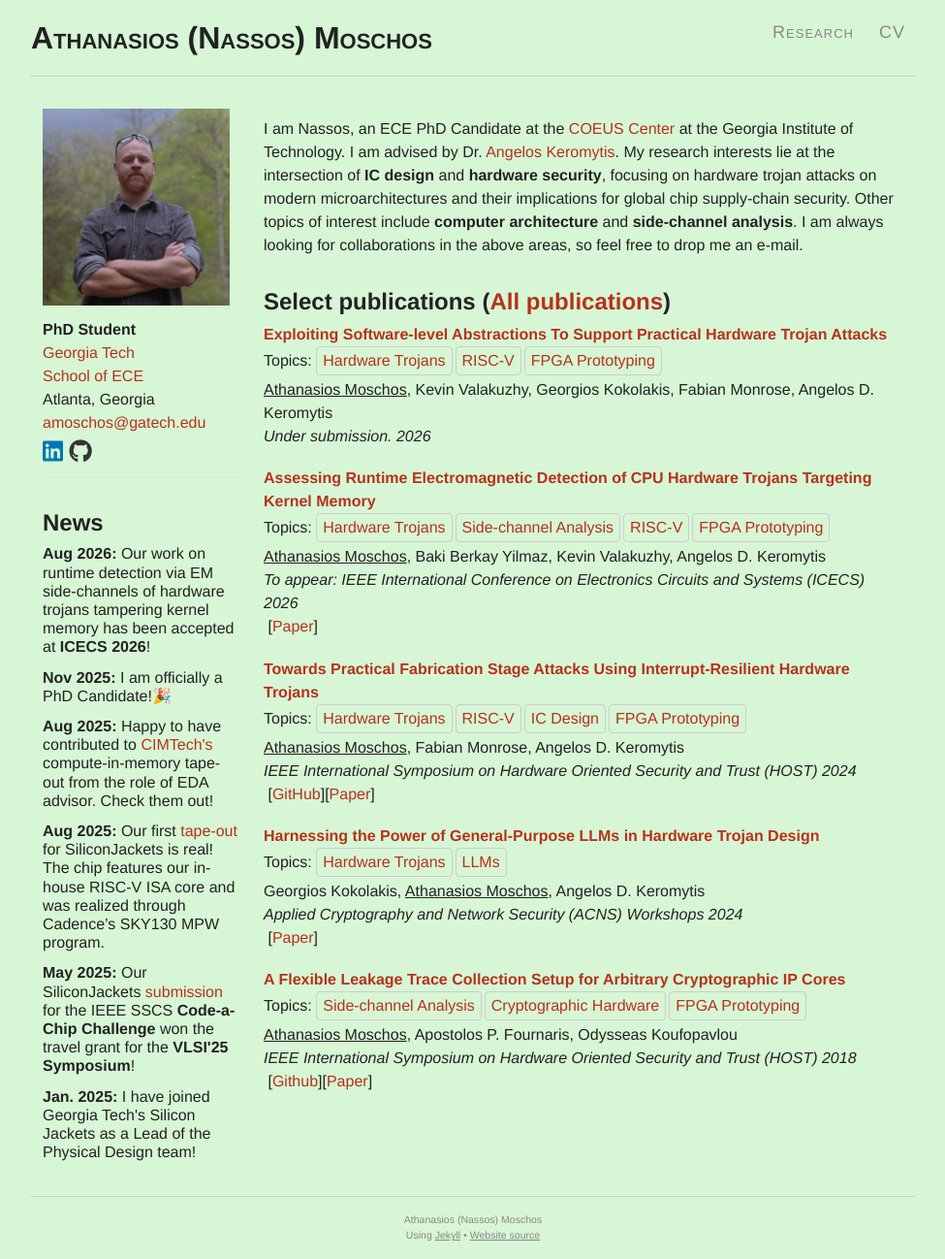
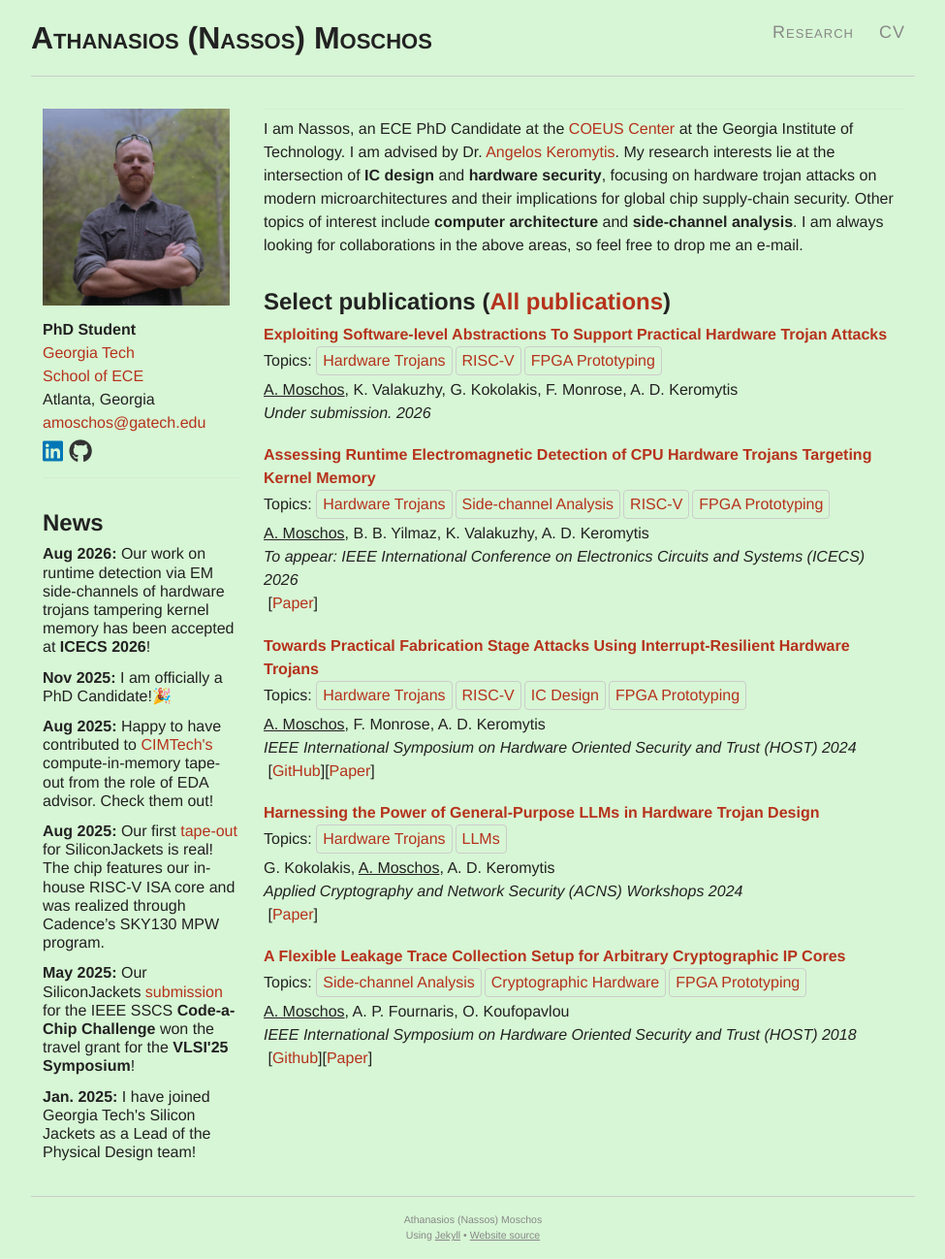
Before and after one commit to 0ena/0ena.github.io, a Jekyll site: the page built from index.md, in a window 1280 px wide. Shown: the whole page at 97% size, without its empty margins (152-1127 px from the left). Built offline with Jekyll 4.4.1, drawn with Linux system fonts in a browser that asks for light colours; nearby versions of some CDN libraries.

Commit message:
Refactor author names in research.yml
Updated author names to use initials instead of full names for consistency.

```diff
--- a/_data/research.yml
+++ b/_data/research.yml
@@ -1,6 +1,6 @@
 pubs:
     - title:   "Exploiting Software-level Abstractions To Support Practical Hardware Trojan Attacks"
-      author:  '<span style="text-decoration: underline">Athanasios Moschos</span>, Kevin Valakuzhy, Georgios Kokolakis, Fabian Monrose, Angelos D. Keromytis'
+      author:  '<span style="text-decoration: underline">A. Moschos</span>, K. Valakuzhy, G. Kokolakis, F. Monrose, A. D. Keromytis'
       conference: '<span style="font-style: italic;">Under submission.</span>'
       url:     "https://arxiv.org/abs/2609.23173"
       year:    "2026"
@@ -10,7 +10,7 @@ pubs:
           - "RISC-V"
           - "FPGA Prototyping"
     - title:   "Assessing Runtime Electromagnetic Detection of CPU Hardware Trojans Targeting Kernel Memory"
-      author:  '<span style="text-decoration: underline">Athanasios Moschos</span>, Baki Berkay Yilmaz, Kevin Valakuzhy, Angelos D. Keromytis'
+      author:  '<span style="text-decoration: underline">A. Moschos</span>, B. B. Yilmaz, K. Valakuzhy, A. D. Keromytis'
       conference: '<span style="font-style: italic;">To appear:</span> IEEE International Conference on Electronics Circuits and Systems (ICECS)'
       url:     "https://arxiv.org/abs/2609.23186"
       year:    "2026"
@@ -25,7 +25,7 @@ pubs:
           url: "/papers/ICECS2026.pdf"
 
     - title:   "Towards Practical Fabrication Stage Attacks Using Interrupt-Resilient Hardware Trojans"
-      author:  '<span style="text-decoration: underline">Athanasios Moschos</span>, Fabian Monrose, Angelos D. Keromytis'
+      author:  '<span style="text-decoration: underline">A. Moschos</span>, F. Monrose, A. D. Keromytis'
       conference: "IEEE International Symposium on Hardware Oriented Security and Trust (HOST)"
       url:     "https://ieeexplore.ieee.org/document/10545403"
       year:    "2024"
@@ -42,7 +42,7 @@ pubs:
           url: "/papers/HOST2024.pdf"
 
     - title:   "Harnessing the Power of General-Purpose LLMs in Hardware Trojan Design"
-      author:  'Georgios Kokolakis, <span style="text-decoration: underline">Athanasios Moschos</span>, Angelos D. Keromytis'
+      author:  'G. Kokolakis, <span style="text-decoration: underline">A. Moschos</span>, A. D. Keromytis'
       conference: "Applied Cryptography and Network Security (ACNS) Workshops"
       url:     "https://link.springer.com/chapter/10.1007/978-3-031-61486-6_11"
       year:    "2024"
@@ -55,7 +55,7 @@ pubs:
           url: "https://astrolavos.gatech.edu/articles/AIHWS2024.pdf"
 
     - title:   "On the Feasibility of Remotely Triggered Automotive Hardware Trojans"
-      author:  '<span style="text-decoration: underline">Athanasios Moschos</span>, Kevin Valakuzhy, Angelos D. Keromytis'
+      author:  '<span style="text-decoration: underline">A. Moschos</span>, K. Valakuzhy, A. D. Keromytis'
       conference: "IEEE International Conference on Electrical, Computer, Communications and Mechatronics Engineering (ICECCME)"
       url:     "https://ieeexplore.ieee.org/document/9987857"
       year:    "2022"
@@ -68,7 +68,7 @@ pubs:
           url: "https://coeus.ece.gatech.edu/articles/iceccme.pdf"
 
     - title:   "Side Channel Assessment Platforms and Tools for Ubiquitous Systems"
-      author:  'Apostolos P. Fournaris, <span style="text-decoration: underline">Athanasios Moschos</span>, Nicolas Sklavos'
+      author:  'A. P. Fournaris, <span style="text-decoration: underline">A. Moschos</span>, N. Sklavos'
       conference: "Security of Ubiquitous Computing Systems"
       url:     "https://link.springer.com/chapter/10.1007/978-3-030-10591-4_9"
       year:    "2021"
@@ -78,7 +78,7 @@ pubs:
           - "Cryptographic Hardware"
 
     - title:   "Design and leakage assessment of side channel attack resistant binary edwards Elliptic Curve digital signature algorithm architectures"
-      author:  'Apostolos P. Fournaris, Charalambos Dimopoulos,<span style="text-decoration: underline">Athanasios Moschos</span>, Odysseas Koufopavlou'
+      author:  'A. P. Fournaris, C. Dimopoulos,<span style="text-decoration: underline">A. Moschos</span>, O. Koufopavlou'
       conference: "Microprocessors and Microsystems: Embedded Hardware Design (MICPRO)"
       url:     "https://www.sciencedirect.com/science/article/pii/S0141933118300516"
       year:    "2019"
@@ -88,7 +88,7 @@ pubs:
           - "Cryptographic Hardware"
 
     - title:   "A Flexible Leakage Trace Collection Setup for Arbitrary Cryptographic IP Cores"
-      author:  '<span style="text-decoration: underline">Athanasios Moschos</span>, Apostolos P. Fournaris, Odysseas Koufopavlou'
+      author:  '<span style="text-decoration: underline">A. Moschos</span>, A. P. Fournaris, O. Koufopavlou'
       conference: "IEEE International Symposium on Hardware Oriented Security and Trust (HOST)"
       url:     "https://ieeexplore.ieee.org/document/8383902"
       year:    "2018"
```
